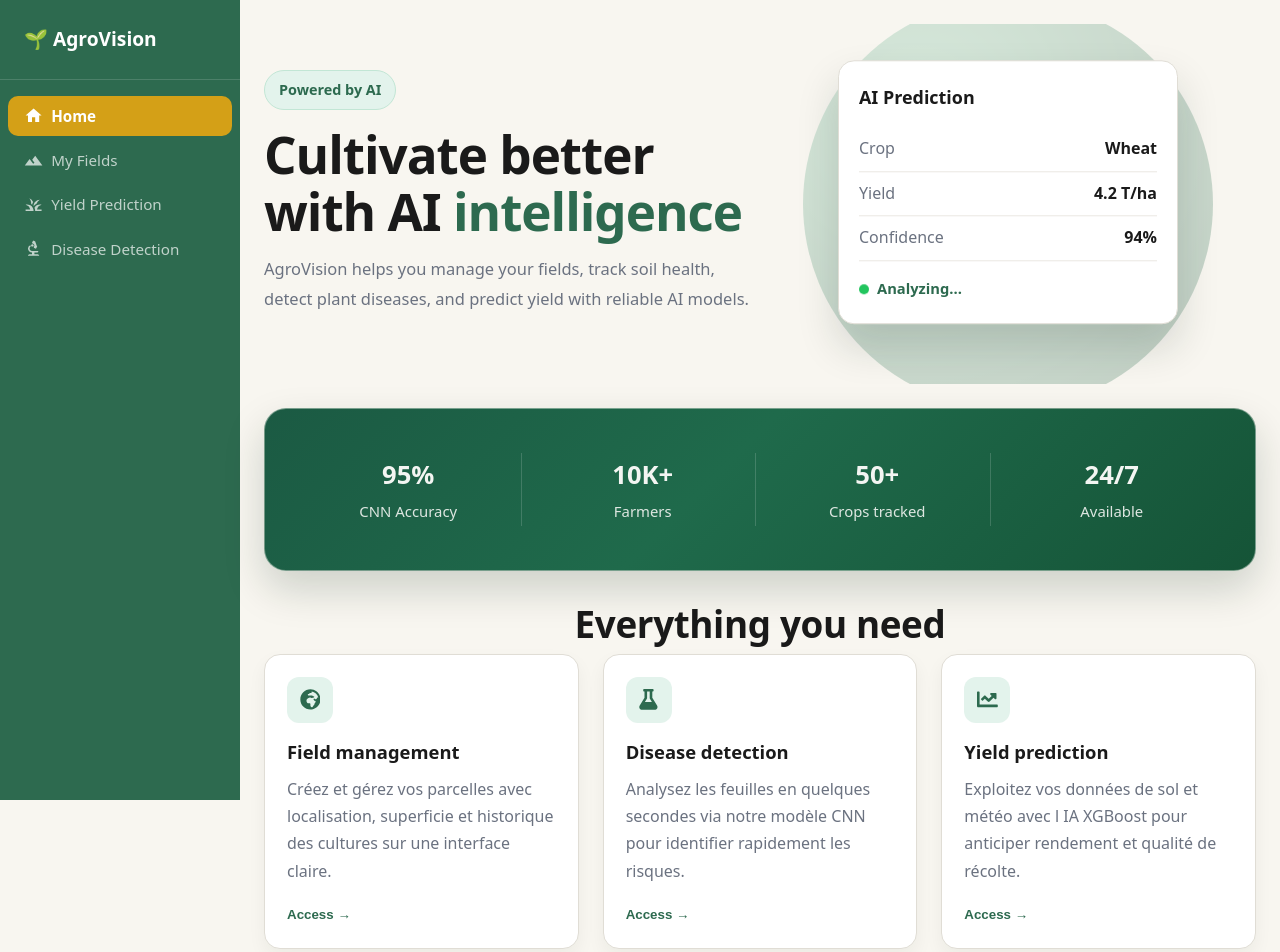
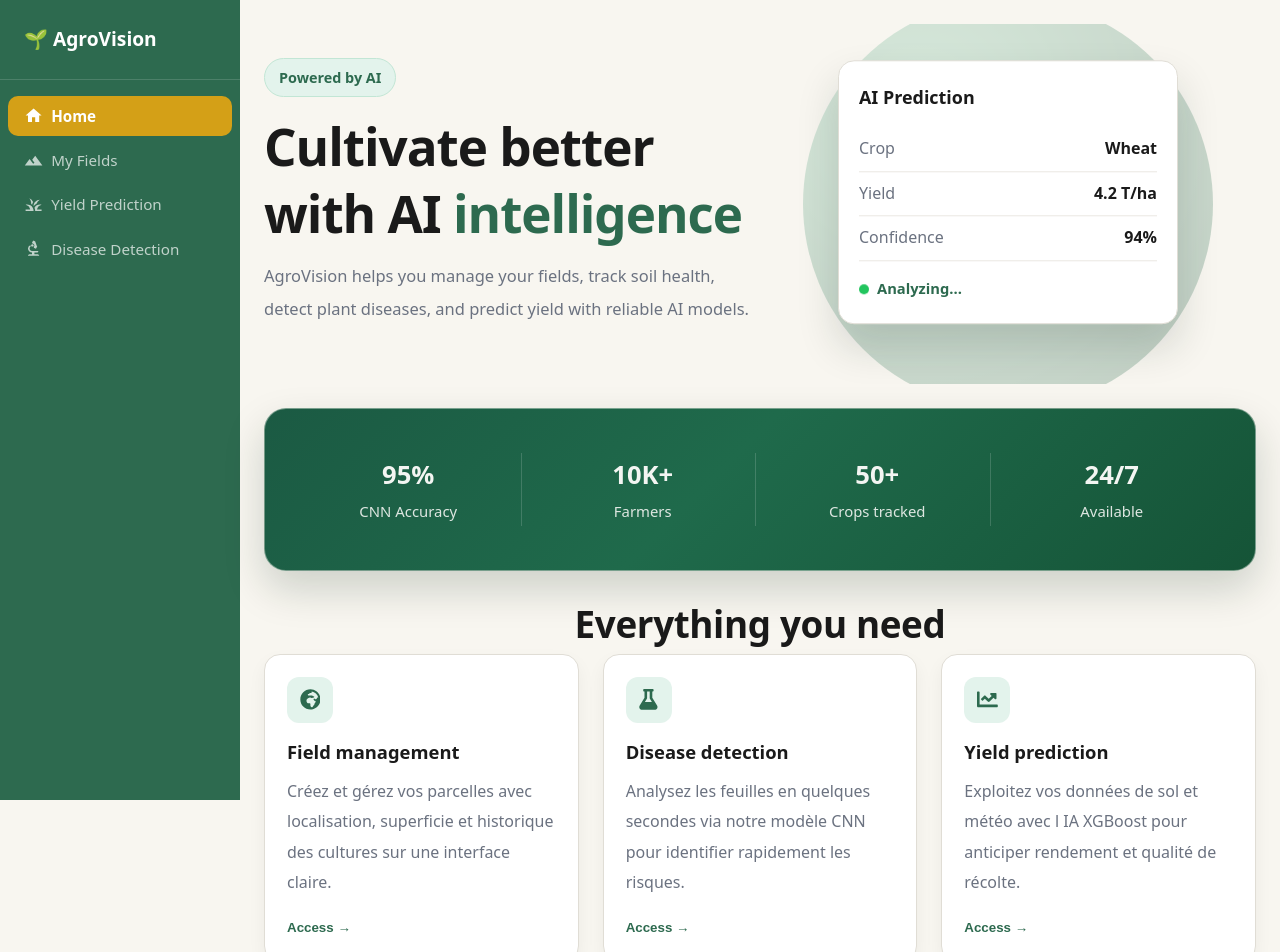
Before and after one commit to HoussemMosbeh/AgroVision, a React (Vite) app in the folder FrontEnd/: page /app in a window 1280 px wide. Shown: the top 952 px of the page. Built offline with nearby package versions, Linux system fonts and the light colour scheme; sample sign-in values are in the browser's storage.

Commit message:
sbh khyyr wldii

```diff
--- a/FrontEnd/src/pages/Home.css
+++ b/FrontEnd/src/pages/Home.css
@@ -158,7 +158,7 @@
 .home__title {
   margin: var(--space-md) 0 14px;
   font-size: clamp(2rem, 4vw, 3.35rem);
-  line-height: 1.12;
+  line-height: 1.3;
   letter-spacing: -0.02em;
 }
 
@@ -168,7 +168,7 @@
 
 .home__subtitle {
   color: var(--color-muted);
-  line-height: 1.8;
+  line-height: 2.0;
   font-size: 1.03rem;
   margin: 0 0 var(--space-lg);
 }
@@ -364,7 +364,7 @@
 
 .home__feature-description {
   margin: 0 0 var(--space-md);
-  line-height: 1.7;
+  line-height: 1.9;
   color: var(--color-muted);
 }
 
```
